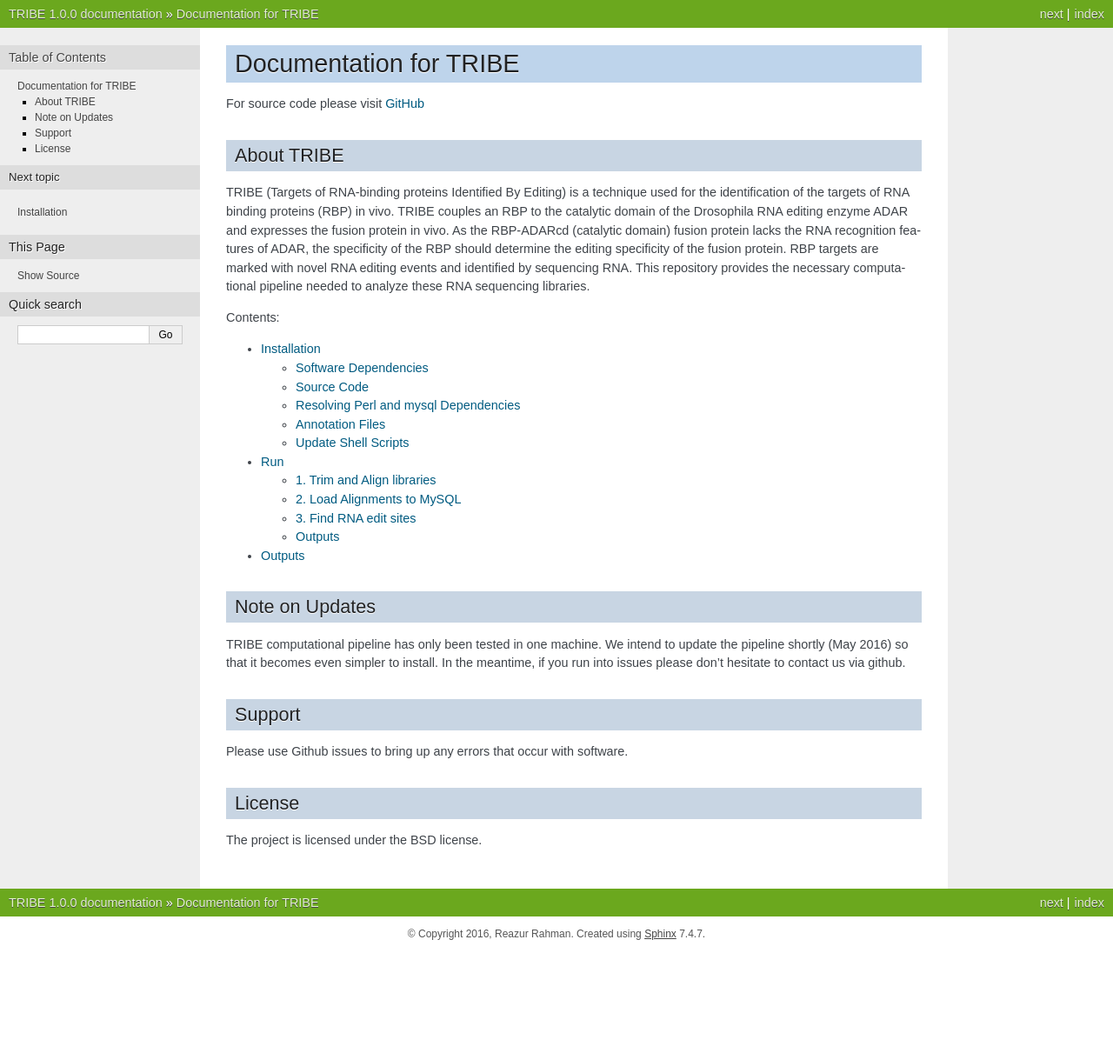
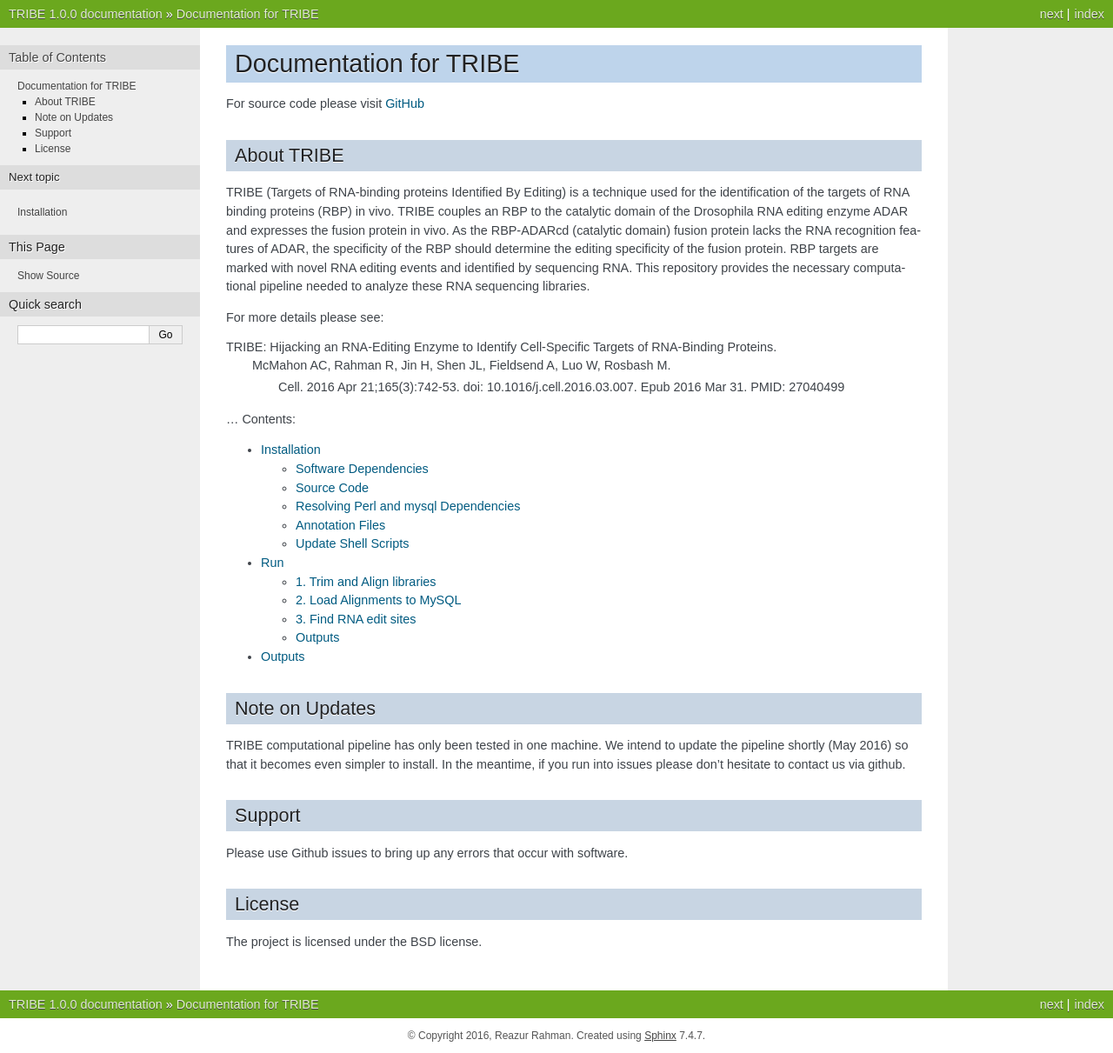
Before and after one commit to rosbashlab/TRIBE, a Sphinx documentation site: the page built from docs/source/index.rst, in a window 1280 px wide. Shown: the whole page at 87% size. Built offline with Sphinx 7.4.7, drawn with Linux system fonts in a browser that asks for light colours; before the commit the page ends 1094 px from its top, so only the background shows below that.

Commit message:
Update index.rst

```diff
--- a/docs/source/index.rst
+++ b/docs/source/index.rst
@@ -9,6 +9,17 @@ About TRIBE
 TRIBE (Targets of RNA-binding proteins Identified By Editing) is a technique used for the identification of the targets of RNA binding proteins (RBP) in vivo. TRIBE couples an RBP to the catalytic domain of the Drosophila RNA editing enzyme ADAR and expresses the fusion protein in vivo. As the RBP-ADARcd (catalytic domain) fusion protein lacks the RNA recognition features of ADAR, the specificity of the RBP should determine the editing specificity of the fusion protein.  RBP targets are marked with novel RNA editing events and identified by sequencing RNA. This repository provides the necessary computational pipeline needed to analyze these RNA sequencing libraries.
 
 
+For more details please see:
+
+TRIBE: Hijacking an RNA-Editing Enzyme to Identify Cell-Specific Targets of RNA-Binding Proteins.
+ McMahon AC, Rahman R, Jin H, Shen JL, Fieldsend A, Luo W, Rosbash M.
+   Cell. 2016 Apr 21;165(3):742-53. doi: 10.1016/j.cell.2016.03.007. Epub 2016 Mar 31.
+   PMID: 27040499
+
+
+
+
+...
 Contents:
 
 .. toctree::
```
